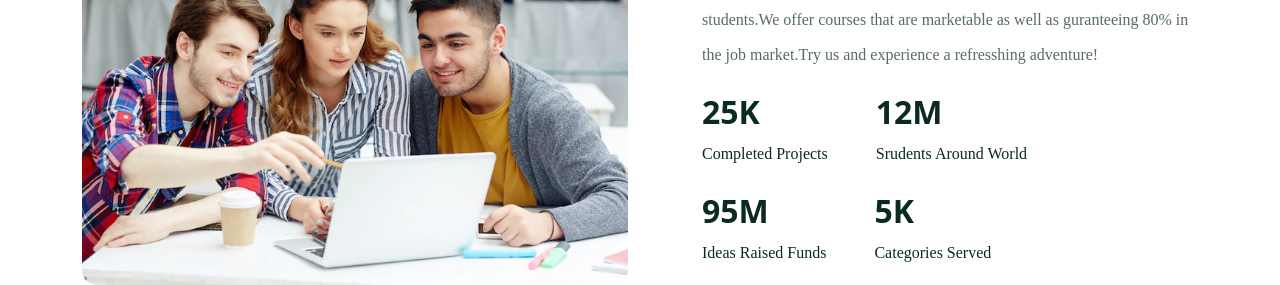
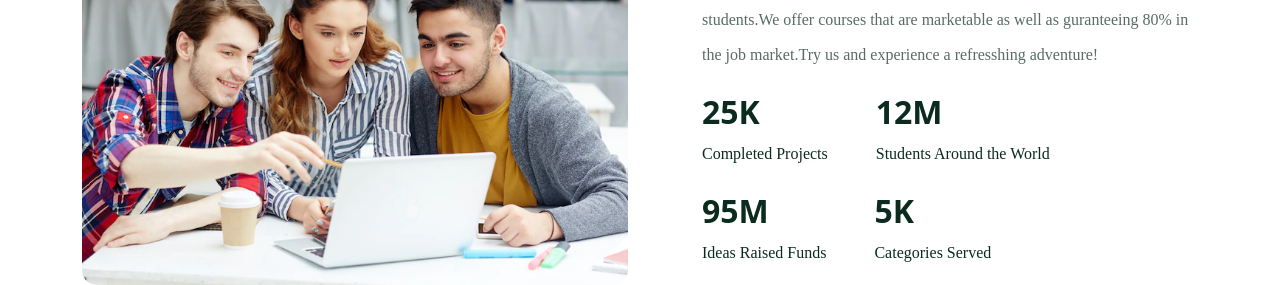
Before and after one commit to nicholasndolo/Virtual-schools, a React (Create React App) app: page / in a window 1280 px wide. Shown: the part 1060-1345 px from the top of the page. Built offline with nearby package versions, Linux system fonts and the light colour scheme; a web font is replaced by a local one.

Commit message:
login/signup

```diff
--- a/src/components/About-us/AboutUs.jsx
+++ b/src/components/About-us/AboutUs.jsx
@@ -38,7 +38,7 @@ const AboutUs = () => {
                       <CountUp start={0} end={12} duration={2} suffix="M" />
                     </span>
 
-                    <p className="counter__title">Srudents Around World</p>
+                    <p className="counter__title">Students Around the World</p>
                   </div>
                 </div>
 
--- a/src/components/Login/Auth.js
+++ b/src/components/Login/Auth.js
@@ -52,7 +52,7 @@ import React, { useState } from "react"
 
   return (
     <div className="Auth-form-container">
-      <img src="https://images.unsplash.com/photo-1507537509458-b8312d35a233?ixlib=rb-4.0.3&ixid=MnwxMjA3fDB8MHxwaG90by1yZWxhdGVkfDJ8fHxlbnwwfHx8fA%3D%3D&auto=format&fit=crop&w=500&q=80" alt=""/>
+      <img src="https://images.unsplash.com/photo-1522071820081-009f0129c71c?ixlib=rb-4.0.3&ixid=MnwxMjA3fDB8MHxzZWFyY2h8M3x8c3R1ZGVudHN8ZW58MHx8MHx8&auto=format&fit=crop&w=600&q=60" alt=""/>
       <form className="Auth-form">
         <div className="Auth-form-content">
           <h3 className="Auth-form-title">Create an account</h3>
```
